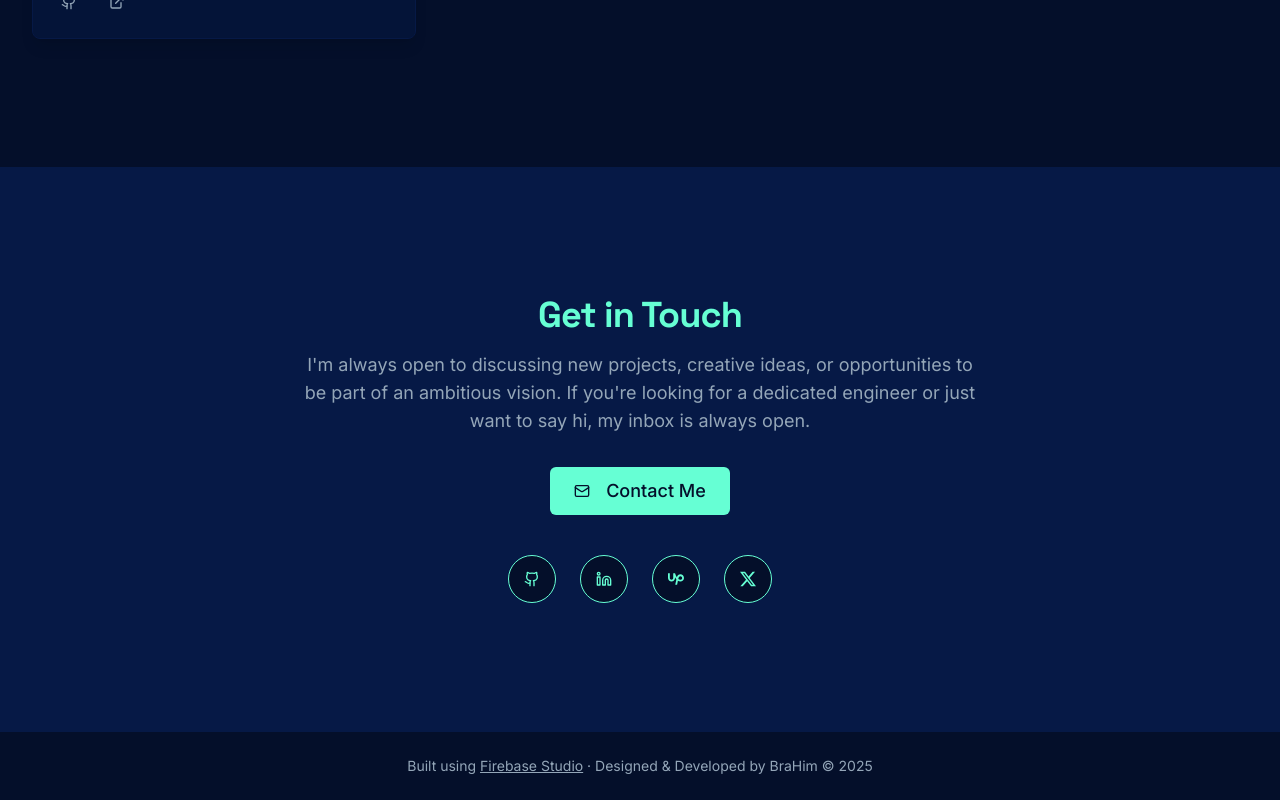
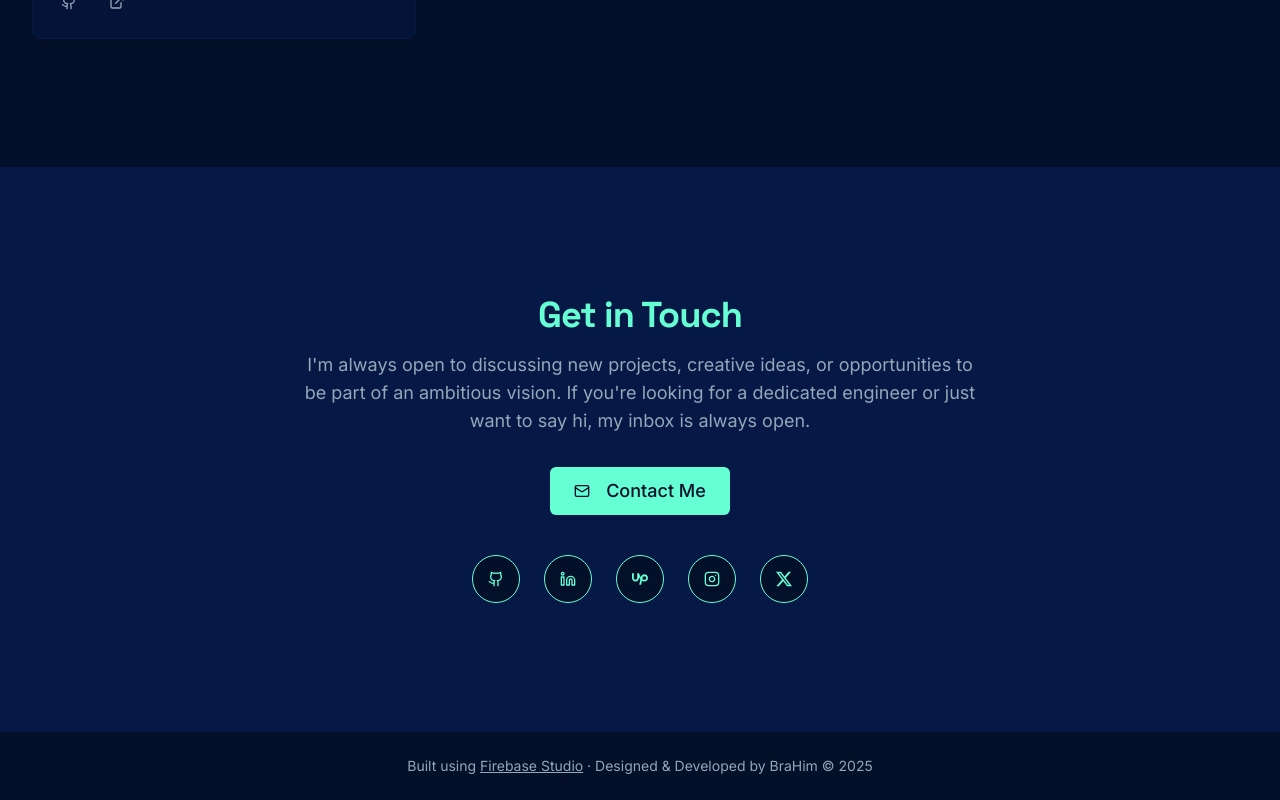
Before and after one commit to BrahimChatri/brahim-portfolio, a Next.js app: page / in a window 1280 px wide. Shown: the part 3412-4212 px from the top of the page. Built offline with nearby package versions, Linux system fonts and the light colour scheme.

Commit message:
Add instagram icon & link

```diff
--- a/src/components/sections/contact.tsx
+++ b/src/components/sections/contact.tsx
@@ -1,5 +1,5 @@
 import { Button } from "@/components/ui/button";
-import { Github, Linkedin, Mail } from "lucide-react";
+import { Github, Linkedin, Mail,Instagram } from "lucide-react";
 import Link from "next/link";
 
 const XIcon = () => (
@@ -18,6 +18,7 @@ const socialLinks = [
   { name: "GitHub", href: "https://github.com/BrahimChatri", icon: <Github /> },
   { name: "LinkedIn", href: "https://linkedin.com/in/brahim-chatri", icon: <Linkedin /> },
   { name: "Upwork", href: "https://www.upwork.com/freelancers/~01d94524fc1206422d", icon: <UpworkIcon /> },
+  { name: "Instagram", href: "https://www.instagram.com/brahim_chatri", icon: <Instagram /> },
   { name: "Twitter", href: "https://x.com/dev_brahim", icon: <XIcon /> },
 ];
 
```
